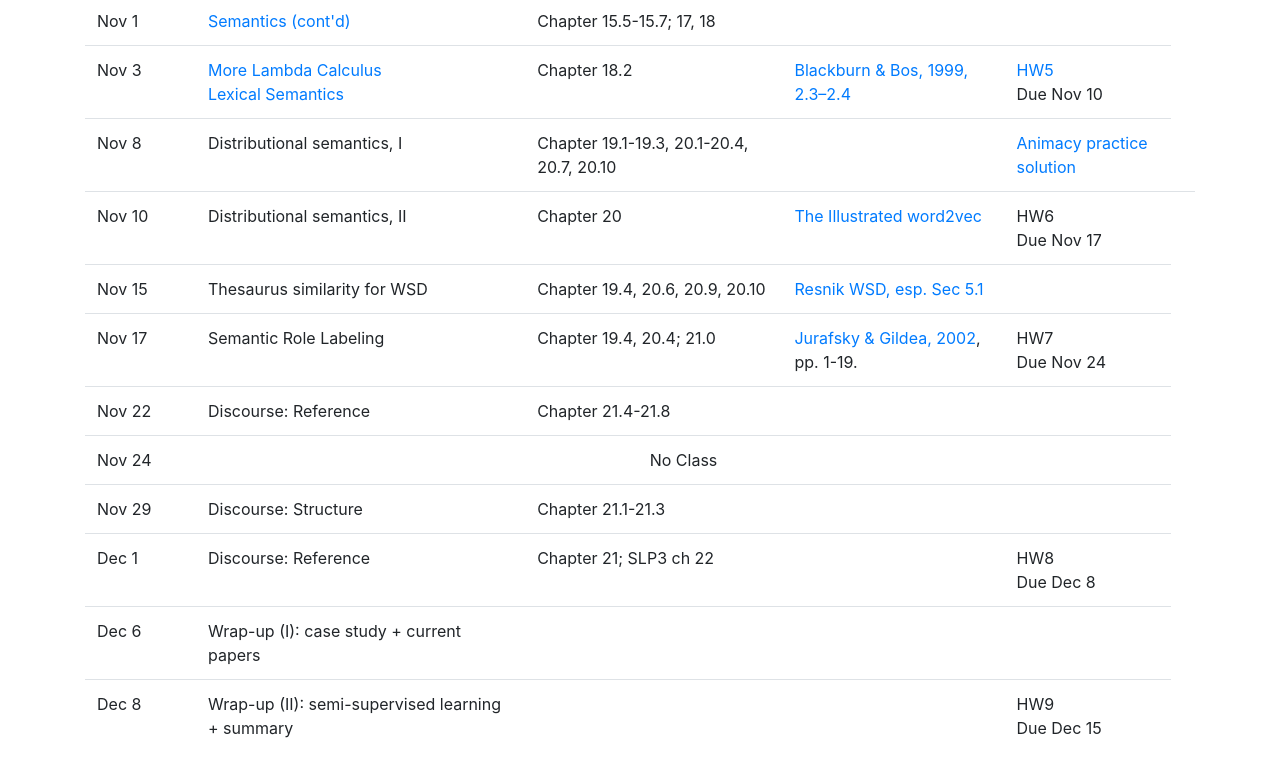
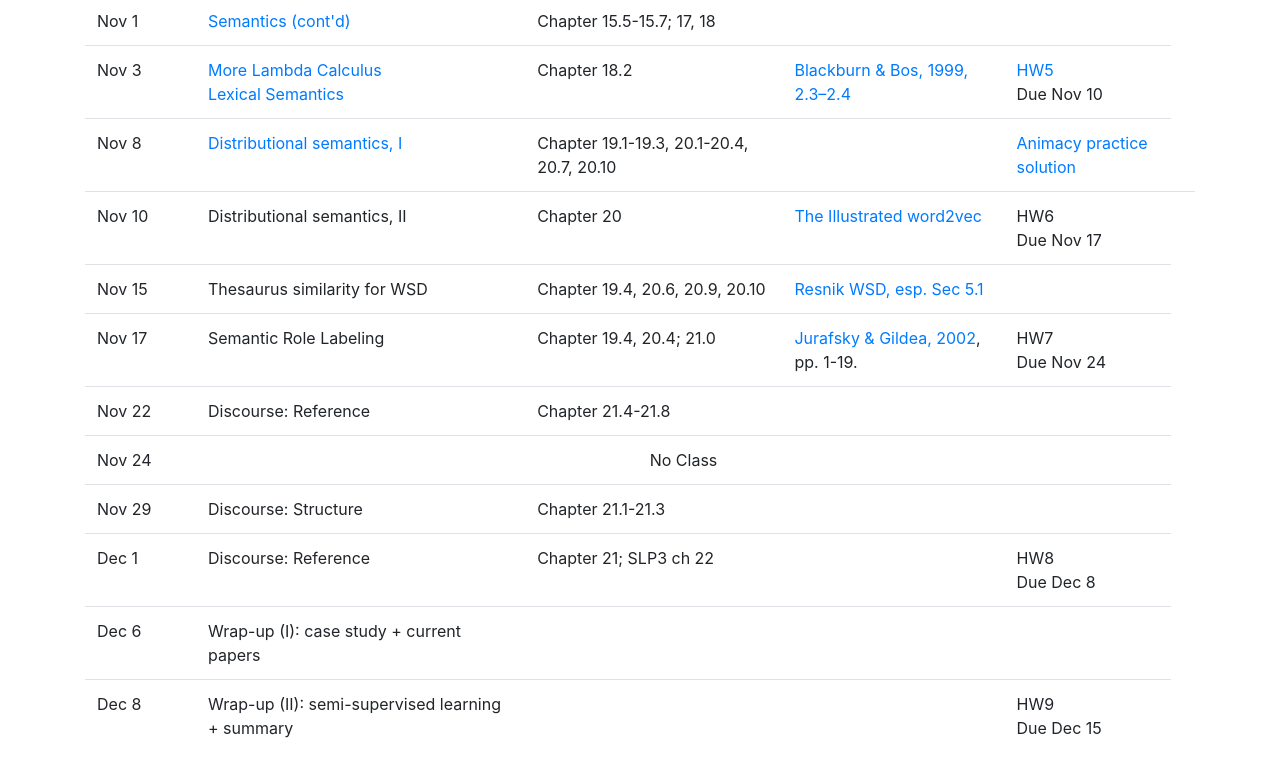
Before and after one commit to shanest/teaching, a plain HTML site: page 571/aut21/index.html in a window 1280 px wide. Shown: the part 4143-4919 px from the top of the page. Drawn offline with Linux system fonts and the light colour scheme.

Commit message:
slides added and updated

```diff
--- a/571/aut21/index.html
+++ b/571/aut21/index.html
@@ -277,7 +277,7 @@
 									<td><a href="hw5.html" target="_blank">HW5</a><br />Due Nov 10</td>
 								<tr>
 									<td>Nov 8</td>
-									<td>Distributional semantics, I</td>
+									<td><a href="slides/12_Distributional-Semantics.pdf" target="_blank">Distributional semantics, I</a></td>
 									<td>Chapter 19.1-19.3, 20.1-20.4, 20.7, 20.10</td>
 									<td> &nbsp; </td>
 									<td><a href="slides/9_Practice-Solution.pdf" target="_blank">Animacy practice solution</a></td>
```
Also changed, not shown: 2 other files.
